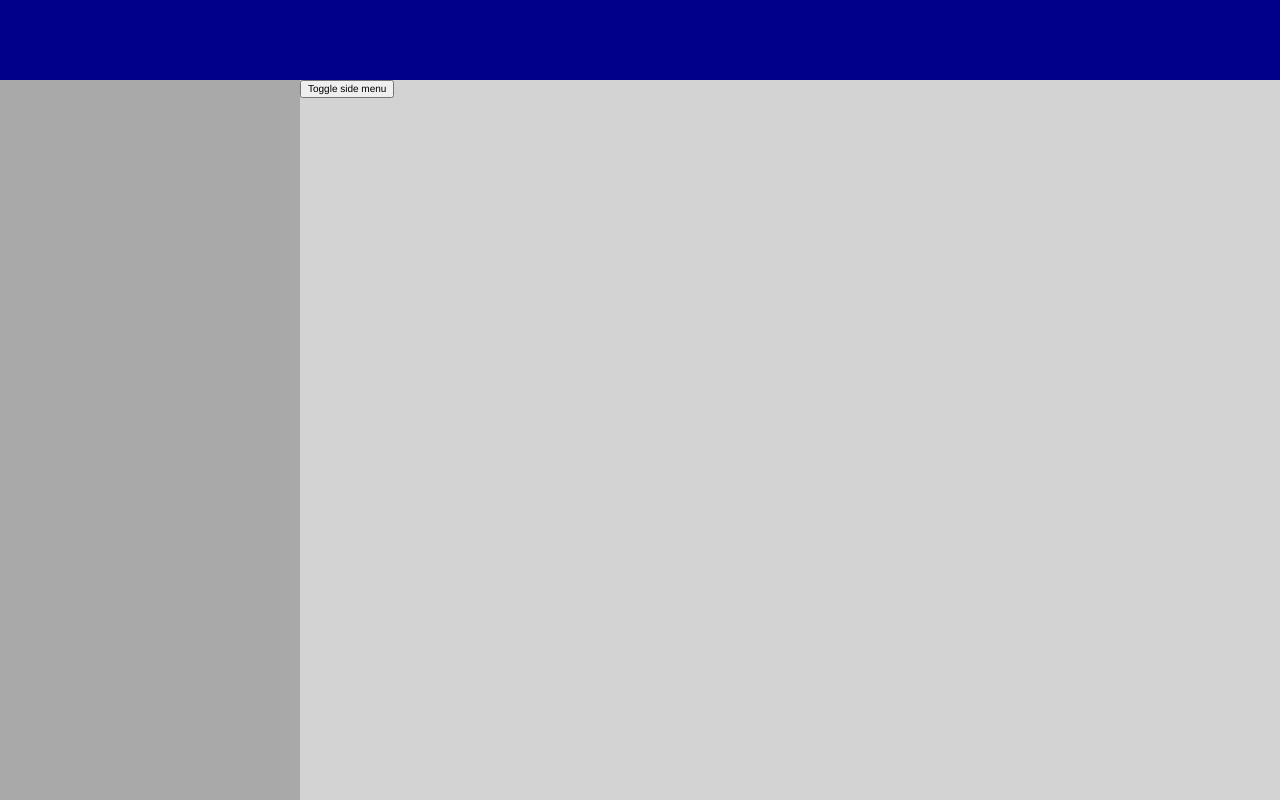
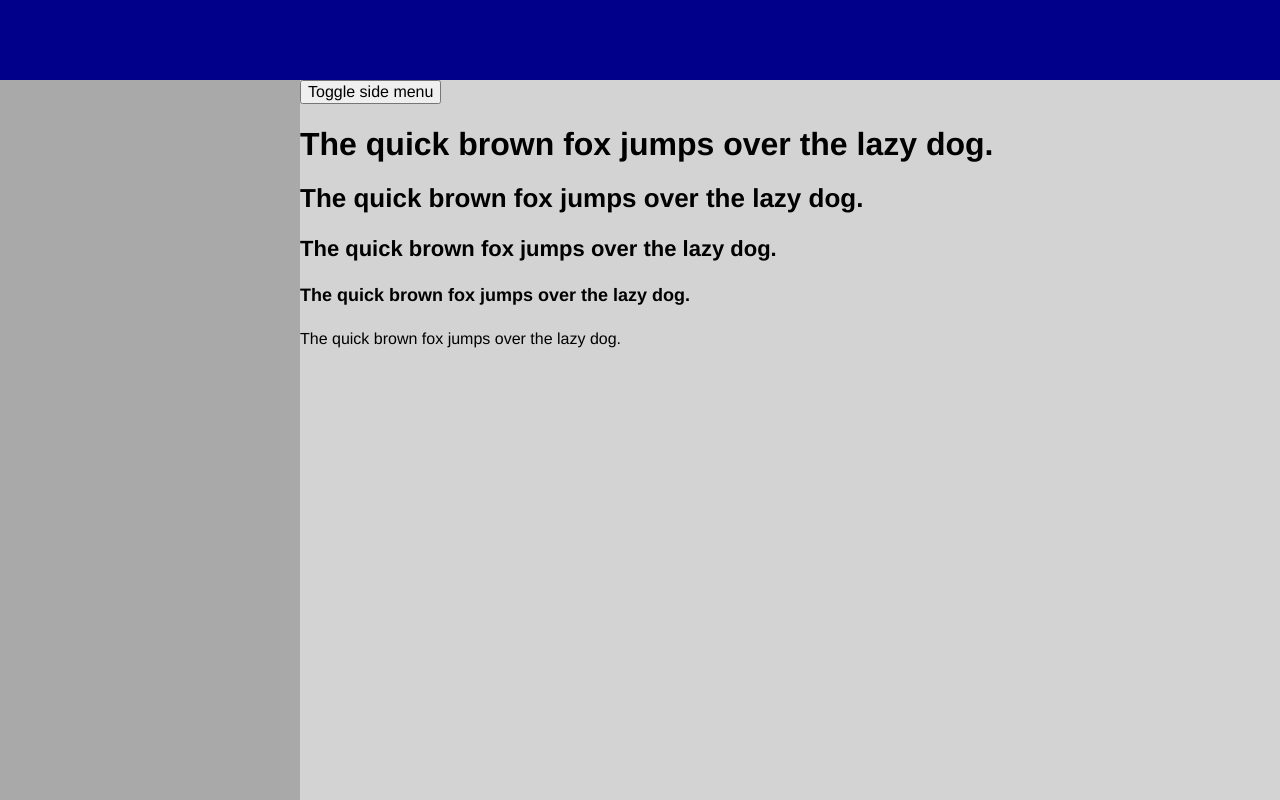
Before and after one commit to EdgeJay/react-starter-kit, a React app: page / in a window 1280 px wide. Built offline with nearby package versions, Linux system fonts and the light colour scheme.

Commit message:
code cleanup and refactoring

```diff
--- a/src/client/components/App.tsx
+++ b/src/client/components/App.tsx
@@ -7,7 +7,7 @@ import defaultTheme from '../themes/defaultTheme';
 import Header from './base/Header';
 import Page from './base/Page';
 import PageContent from './base/PageContent';
-import Sidemenu from './base/Sidemenu';
+import SideMenu from './base/SideMenu';
 
 setConfig({ logLevel: 'debug', ignoreSFC: false });
 
@@ -23,6 +23,26 @@ const GlobalStyle = createGlobalStyle`
   #mount {
     height: 100vh;
   }
+
+  h1 {
+    font-size: ${props => props.theme.typo.h1.fontSize};
+  }
+
+  h2 {
+    font-size: ${props => props.theme.typo.h2.fontSize};
+  }
+
+  h3 {
+    font-size: ${props => props.theme.typo.h3.fontSize};
+  }
+
+  h4 {
+    font-size: ${props => props.theme.typo.h4.fontSize};
+  }
+
+  p, button, label {
+    font-size: ${props => props.theme.typo.p.fontSize};
+  }
 `;
 
 function App() {
@@ -36,9 +56,14 @@ function App() {
         <GlobalStyle />
         <Page>
           <Header />
-          <Sidemenu opened={sideMenuOpened} />
+          <SideMenu opened={sideMenuOpened} />
           <PageContent>
             <button onClick={handleSideMenuToggle}>Toggle side menu</button>
+            <h1>The quick brown fox jumps over the lazy dog.</h1>
+            <h2>The quick brown fox jumps over the lazy dog.</h2>
+            <h3>The quick brown fox jumps over the lazy dog.</h3>
+            <h4>The quick brown fox jumps over the lazy dog.</h4>
+            <p>The quick brown fox jumps over the lazy dog.</p>
           </PageContent>
         </Page>
       </React.Fragment>
--- a/src/client/components/base/Header.tsx
+++ b/src/client/components/base/Header.tsx
@@ -1,9 +1,9 @@
 import React from 'react';
-import styled, { DefaultTheme } from 'styled-components';
+import styled from 'styled-components';
 import { GridItem } from './Grid';
 
 const StyledGridItem = styled(GridItem)`
-  background-color: ${(props: { theme: DefaultTheme }) => props.theme.header.backgroundColor};
+  background-color: ${props => props.theme.header.backgroundColor};
 `;
 
 const Header: React.FunctionComponent<{ children?: React.ReactNode }> = ({ children }) => (
--- a/src/client/components/base/PageContent.tsx
+++ b/src/client/components/base/PageContent.tsx
@@ -1,9 +1,9 @@
 import React from 'react';
-import styled, { DefaultTheme } from 'styled-components';
+import styled from 'styled-components';
 import { GridItem } from './Grid';
 
 const StyledGridItem = styled(GridItem)`
-  background-color: ${(props: { theme: DefaultTheme }) => props.theme.content.backgroundColor};
+  background-color: ${props => props.theme.content.backgroundColor};
 `;
 
 const PageContent: React.FunctionComponent<{ children?: React.ReactNode }> = ({ children }) => (
--- a/src/client/components/base/Sidemenu.tsx
+++ b/src/client/components/base/Sidemenu.tsx
@@ -1,25 +1,28 @@
 import React from 'react';
+import styled from 'styled-components';
 import { GridItem } from './Grid';
 
-const Sidemenu: React.FunctionComponent<{ children?: React.ReactNode; opened?: boolean }> = ({
+const StyledGridItem = styled(GridItem)<{ opened?: boolean }>`
+  background-color: ${props => props.theme.sideMenu.backgroundColor};
+  width: ${props => (props.opened ? '30rem' : '0rem')};
+  transition: width 0.3s ease-in-out;
+`;
+
+const SideMenu: React.FunctionComponent<{ children?: React.ReactNode; opened?: boolean }> = ({
   children,
   opened = true,
 }) => (
-  <GridItem
+  <StyledGridItem
     area={{
       rowStart: 'header-bottom',
       columnStart: 'sidemenu-left',
       rowEnd: 'page-end',
       columnEnd: 'sidemenu-right',
     }}
-    style={{
-      backgroundColor: 'darkgrey',
-      width: opened ? '30rem' : '0rem',
-      transition: 'width 0.3s ease-in-out',
-    }}
+    opened={opened}
   >
     {children}
-  </GridItem>
+  </StyledGridItem>
 );
 
-export default Sidemenu;
+export default SideMenu;
--- a/src/client/themes/defaultTheme.ts
+++ b/src/client/themes/defaultTheme.ts
@@ -12,6 +12,23 @@ const defaultTheme: DefaultTheme = {
   content: {
     backgroundColor: 'lightgrey',
   },
+  typo: {
+    h1: {
+      fontSize: '3.2rem',
+    },
+    h2: {
+      fontSize: '2.6rem',
+    },
+    h3: {
+      fontSize: '2.2rem',
+    },
+    h4: {
+      fontSize: '1.8rem',
+    },
+    p: {
+      fontSize: '1.6rem',
+    },
+  },
 };
 
 export default defaultTheme;
```
Also changed, not shown: src/client/themes/styled.d.ts (+17 -0 lines), 1 other file (tests, documents, lock files or other folders).
